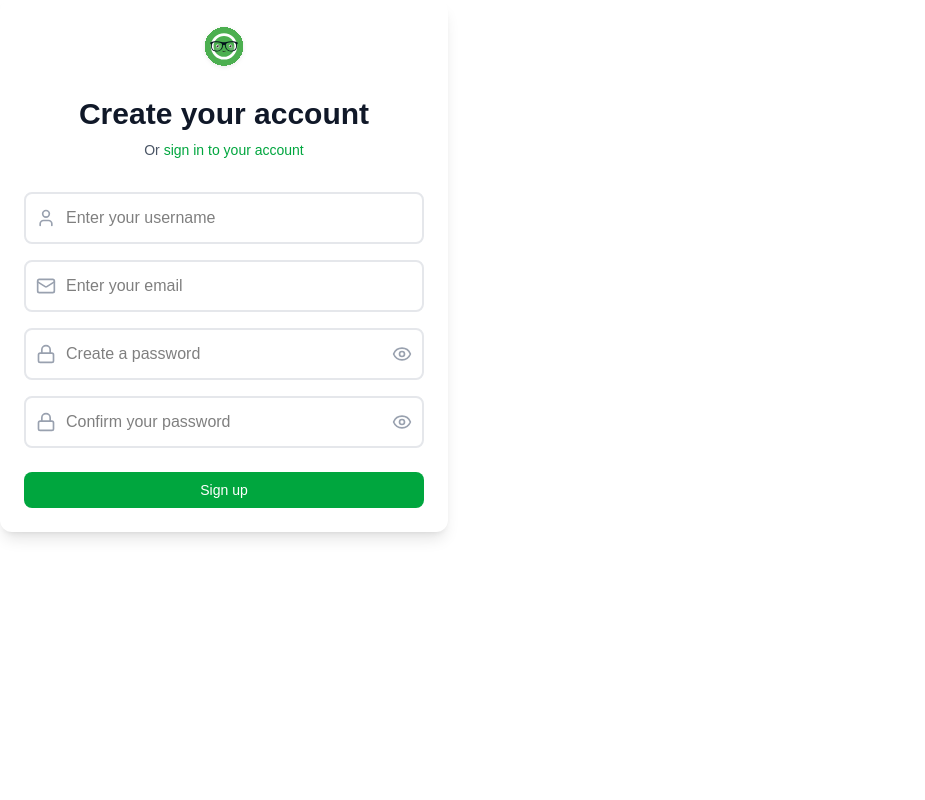
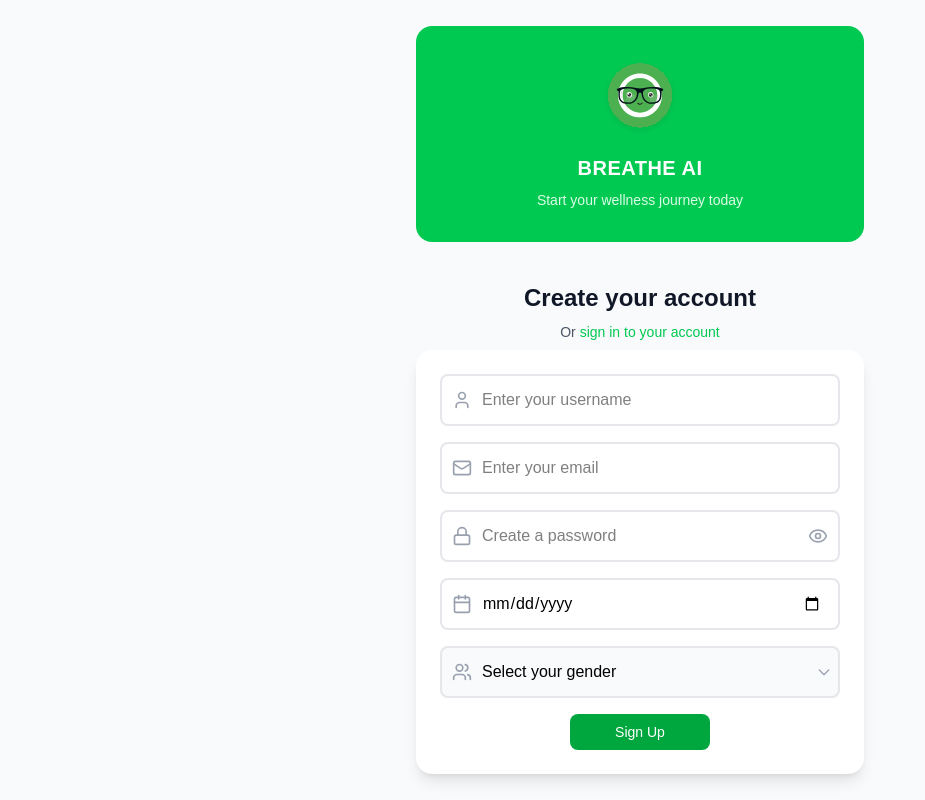
Before and after one commit to MTPL0012-LakhanPanwar/breathe_frontend, a Next.js app: page /signup in a window 1280 px wide. Shown: the whole page, without its empty margins (0-925 px from the left). Built offline with nearby package versions, Linux system fonts and the light colour scheme.

Commit message:
Updated design with validations and show error messages.

```diff
--- a/package.json
+++ b/package.json
@@ -12,6 +12,7 @@
     "next": "15.5.4",
     "react": "19.1.0",
     "react-dom": "19.1.0",
+    "react-hot-toast": "^2.6.0",
     "zustand": "^5.0.8"
   },
   "devDependencies": {
--- a/src/app/admin/users/page.jsx
+++ b/src/app/admin/users/page.jsx
@@ -4,7 +4,7 @@ import { useRouter } from "next/navigation";
 import { useAuthStore } from "@/lib/auth-store";
 import Header from "@/components/Header";
 import Button from "@/components/Button";
-import Toast from "@/components/Toast";
+import { Toaster, toast } from "react-hot-toast";
 import {
   CheckCircle,
   XCircle,
@@ -23,7 +23,7 @@ export default function UsersPage() {
     updateUserApproval,
     isLoadingUsers,
     usersError,
-    users = [],
+    users,
     successMessage,
     clearSuccessMessage,
   } = useAuthStore();
@@ -48,23 +48,17 @@ export default function UsersPage() {
 
   useEffect(() => {
     if (successMessage) {
-      setShowToast(true);
-      const timer = setTimeout(() => {
-        clearSuccessMessage();
-        setShowToast(false);
-      }, 3000);
-      return () => clearTimeout(timer);
+      toast.success(successMessage);
+      clearSuccessMessage();
     }
   }, [successMessage, clearSuccessMessage]);
 
   const handleApprovalToggle = async (userId, currentStatus) => {
     try {
-      // Attempt to toggle approval. The store's updateUserApproval implementation
-      // may accept different params; we attempt a common shape: (id, payload)
       await updateUserApproval(userId, { isApproved: !currentStatus });
-      // refresh users after action (store may do it itself, but safe to call)
       fetchUsers();
     } catch (err) {
+      toast.error("Failed to update approval");
       console.error("Failed to update approval", err);
     }
   };
@@ -80,7 +74,9 @@ export default function UsersPage() {
         status: "declined",
       });
       fetchUsers();
+      toast.success("User declined successfully");
     } catch (err) {
+      toast.error("Failed to decline user");
       console.error("Failed to decline user", err);
     }
   };
@@ -168,16 +164,9 @@ export default function UsersPage() {
   return (
     <div className="min-h-screen bg-gray-50">
       <Header />
-
-      {showToast && successMessage && (
-        <Toast
-          message={successMessage}
-          type="success"
-          onClose={() => setShowToast(false)}
-        />
-      )}
-
       <main className="max-w-7xl mx-auto px-2 sm:px-6 lg:px-8 py-4 sm:py-8">
+        {/* Toaster for all toast messages */}
+        <Toaster position="top-right" reverseOrder={false} />
         <div className="bg-white/80 rounded-lg shadow-sm overflow-hidden backdrop-blur-sm glass-morphism">
           <div className="p-4 sm:p-6 border-b border-gray-200">
             <h1 className="text-xl sm:text-2xl font-bold text-gray-900">
--- a/src/app/chat/page.jsx
+++ b/src/app/chat/page.jsx
@@ -5,7 +5,7 @@ import { useAuthStore } from "@/lib/auth-store";
 import Header from "@/components/Header";
 import Button from "@/components/Button";
 import { Send, Trash2, MessageSquare } from "lucide-react";
-import Toast from "@/components/Toast";
+import { Toaster, toast } from "react-hot-toast";
 
 export default function ChatPage() {
   const router = useRouter();
@@ -14,9 +14,6 @@ export default function ChatPage() {
   const [currentChat, setCurrentChat] = useState([]);
   const [chatHistory, setChatHistory] = useState([]);
   const [activeChatId, setActiveChatId] = useState(null);
-  const [showToast, setShowToast] = useState(false);
-  const [toastMessage, setToastMessage] = useState("");
-  const [toastType, setToastType] = useState("success");
   const messagesEndRef = useRef(null);
 
   // Load chat history from localStorage
@@ -72,11 +69,9 @@ export default function ChatPage() {
     if (!input.trim()) return;
 
     if (!user.isApproved) {
-      setToastMessage(
+      toast.error(
         "Your account is pending approval. You cannot chat at this time."
       );
-      setToastType("error");
-      setShowToast(true);
       return;
     }
 
@@ -143,6 +138,7 @@ export default function ChatPage() {
           isError: true,
         },
       ]);
+      toast.error("Failed to send message. Please try again.");
     }
   };
 
@@ -178,6 +174,7 @@ export default function ChatPage() {
     if (activeChatId === chatId) {
       startNewChat();
     }
+    toast.success("Chat deleted successfully.");
   };
 
   if (!isAuthenticated || !user) {
@@ -191,14 +188,8 @@ export default function ChatPage() {
   return (
     <div className="min-h-screen bg-gray-50 flex flex-col">
       <Header />
-
-      {showToast && (
-        <Toast
-          message={toastMessage}
-          type={toastType}
-          onClose={() => setShowToast(false)}
-        />
-      )}
+      {/* Hot Toast container */}
+      <Toaster position="top-right" reverseOrder={false} />
 
       <div className="flex flex-1 overflow-hidden">
         {/* Chat history sidebar */}
--- a/src/app/login/page.jsx
+++ b/src/app/login/page.jsx
@@ -53,30 +53,47 @@ export default function LoginForm() {
   };
 
   return (
-    <div className="max-w-md w-full space-y-8 p-6 bg-white rounded-xl shadow-lg">
-      <div className="text-center">
+    <div className="min-h-screen bg-gray-50 flex flex-col items-center justify-center p-4">
+      {/* Header with BREATHE AI branding */}
+      <div className="w-full max-w-sm mb-8">
+        <div className="bg-green-500 rounded-2xl p-8 text-center text-white mb-8">
+          <div className="mx-auto mb-4 flex items-center justify-center">
             <Image
               src="/logo.svg"
               alt="BREATHE AI"
-          width={48}
-          height={48}
-          className="mx-auto h-12 w-auto"
+              width={80}
+              height={80}
+              className="rounded-full"
             />
-        <h2 className="mt-6 text-3xl font-extrabold text-gray-900">
+          </div>
+          <h1 className="text-xl font-bold tracking-wide">BREATHE AI</h1>
+          <p className="text-green-100 text-sm mt-2">
+            Welcome back to your wellness journey
+          </p>
+        </div>
+      </div>
+
+      {/* Login Form */}
+      <div className="w-full max-w-sm">
+        <div className="text-center mb-8">
+          <h2 className="text-2xl font-bold text-gray-900 mb-2">
             Sign in to your account
           </h2>
-        <p className="mt-2 text-sm text-gray-600">
-          Or{" "}
+          <p className="text-gray-600 text-sm">
+            or{" "}
             <Link
-            href="/signup"
-            className="font-medium text-green-600 hover:text-green-500"
+              href="signup"
+              className="text-green-500 font-medium hover:text-green-600"
             >
               create a new account
             </Link>
           </p>
         </div>
 
-      <form className="mt-8 space-y-6" onSubmit={handleSubmit}>
+        <form
+          className="bg-white rounded-2xl shadow-lg p-6"
+          onSubmit={handleSubmit}
+        >
           <div className="space-y-4">
             <InputField
               icon={Mail}
@@ -100,18 +117,15 @@ export default function LoginForm() {
               onTogglePassword={() => setShowPassword(!showPassword)}
               showPassword={showPassword}
             />
+
+            <div className="flex items-center justify-center">
+              <Button type="submit" isLoading={isLoading} className="w-35">
+                Sign In
+              </Button>
             </div>
-
-        <Button type="submit" isLoading={isLoading} fullWidth>
-          Sign in
-        </Button>
-
-        {error && (
-          <div className="p-3 bg-red-50 border border-red-200 rounded-lg">
-            <p className="text-sm text-red-600">{error}</p>
           </div>
-        )}
         </form>
+      </div>
     </div>
   );
 }
--- a/src/app/page.jsx
+++ b/src/app/page.jsx
@@ -5,8 +5,7 @@ import { useAuthStore } from "@/lib/auth-store";
 import { useRouter } from "next/navigation";
 import LoginForm from "./login/page";
 import SignupForm from "./signup/page";
-import Image from "next/image";
-import Toast from "@/components/Toast"; // make sure you have a Toast component
+import { Toaster, toast } from "react-hot-toast";
 
 export default function Page() {
   const router = useRouter();
@@ -33,6 +32,21 @@ export default function Page() {
     }
   }, [isAuthenticated, router]);
 
+  // Show success/error toast messages
+  useEffect(() => {
+    if (successMessage) {
+      toast.success(successMessage);
+      clearSuccessMessage();
+    }
+  }, [successMessage, clearSuccessMessage]);
+
+  useEffect(() => {
+    if (error) {
+      toast.error(error);
+      clearError();
+    }
+  }, [error, clearError]);
+
   if (isAuthenticated) {
     return (
       <div className="min-h-screen bg-gradient-to-br from-green-50 via-white to-yellow-50 flex items-center justify-center p-4">
@@ -46,45 +60,16 @@ export default function Page() {
 
   return (
     <div className="min-h-screen bg-gradient-to-br from-green-50 via-white to-yellow-50 flex items-center justify-center p-4">
-      <div className="bg-white rounded-2xl shadow-xl overflow-hidden w-full max-w-md">
-        <div className="bg-gradient-to-r from-green-500 to-green-600 p-6">
-          <div className="text-center">
-            <div className="bg-white/20 rounded-full w-16 h-16 flex items-center justify-center mx-auto mb-4">
-              <Image
-                src="/logo.svg"
-                alt="BREATHE AI"
-                width={32}
-                height={32}
-                className="rounded-full"
-              />
-            </div>
-            <h1 className="text-white text-xl font-semibold">BREATHE AI</h1>
-            <p className="text-white/80 text-sm mt-1">
-              {isLogin
-                ? "Welcome back to your wellness journey"
-                : "Start your journey to inner peace"}
-            </p>
-          </div>
-        </div>
-
-        <div className="p-8">
+      <div className="shadow-xl overflow-hidden w-full max-w-md">
+        <div className="p-0 md:p-8">
           {isLogin ? (
             <LoginForm onSwitchToSignup={() => setIsLogin(false)} />
           ) : (
             <SignupForm onSwitchToLogin={() => setIsLogin(true)} />
           )}
         </div>
-
-        {successMessage && (
-          <Toast
-            message={successMessage}
-            type="success"
-            onClose={clearSuccessMessage}
-          />
-        )}
-
-        {error && <Toast message={error} type="error" onClose={clearError} />}
       </div>
+      <Toaster position="top-right" reverseOrder={false} />
     </div>
   );
 }
--- a/src/app/signup/page.jsx
+++ b/src/app/signup/page.jsx
@@ -2,7 +2,7 @@
 import { useState } from "react";
 import { useRouter } from "next/navigation";
 import { useAuthStore } from "@/lib/auth-store";
-import { Mail, Lock, User } from "lucide-react";
+import { Mail, Lock, User, Calendar, Users } from "lucide-react";
 import SocialLoginButtons from "@/components/SocialLoginButtons";
 import InputField from "@/components/InputField";
 import Button from "@/components/Button";
@@ -16,10 +16,12 @@ export default function SignupForm() {
     username: "",
     email: "",
     password: "",
-    confirmPassword: "",
+    dob: "",
+    gender: "",
   });
   const [showPassword, setShowPassword] = useState(false);
   const [validationErrors, setValidationErrors] = useState({});
+  const [successMessage, setSuccessMessage] = useState("");
 
   const validateForm = () => {
     const errors = {};
@@ -36,8 +38,13 @@ export default function SignupForm() {
     } else if (formData.password.length < 6) {
       errors.password = "Password must be at least 6 characters";
     }
-    if (formData.password !== formData.confirmPassword) {
-      errors.confirmPassword = "Passwords do not match";
+    if (!formData.dob) {
+      errors.dob = "Date of birth is required";
+    } else if (new Date(formData.dob) > new Date()) {
+      errors.dob = "Date of birth cannot be in the future";
+    }
+    if (!formData.gender) {
+      errors.gender = "Gender is required";
     }
     setValidationErrors(errors);
     return Object.keys(errors).length === 0;
@@ -60,38 +67,69 @@ export default function SignupForm() {
       username: formData.username,
       email: formData.email,
       password: formData.password,
+      dob: formData.dob,
+      gender: formData.gender,
     });
 
     if (result.success) {
-      router.push("/");
+      setSuccessMessage(
+        "Your request has been submitted to the Admin. He will review and approve it. Once approved, you will receive confirmation via email."
+      );
     }
   };
 
   return (
-    <div className="max-w-md w-full space-y-8 p-6 bg-white rounded-xl shadow-lg">
-      <div className="text-center">
+    <div className="min-h-screen bg-gray-50 flex flex-col items-center justify-center p-4">
+      {/* Header */}
+      <div className="w-full max-w-md mb-8">
+        <div className="bg-green-500 rounded-2xl p-8 text-center text-white mb-2">
+          <div className="mx-auto mb-4 flex items-center justify-center">
             <Image
               src="/logo.svg"
               alt="BREATHE AI"
-          width={48}
-          height={48}
-          className="mx-auto h-12 w-auto"
+              width={80}
+              height={80}
+              className="rounded-full"
             />
-        <h2 className="mt-6 text-3xl font-extrabold text-gray-900">
+          </div>
+          <h1 className="text-xl font-bold tracking-wide">BREATHE AI</h1>
+          <p className="text-green-100 text-sm mt-2">
+            Start your wellness journey today
+          </p>
+        </div>
+      </div>
+
+      <div className="w-full max-w-md">
+        {/* Show success message instead of form */}
+        {successMessage ? (
+          <div className="bg-white rounded-2xl shadow-lg p-6 text-center">
+            <p className="text-green-600 font-medium mb-5">{successMessage}</p>
+            <Link
+              href="/login"
+              className="text-green-500 font-medium hover:text-green-600"
+            >
+              Sign In
+            </Link>
+          </div>
+        ) : (
+          <>
+            <div className="text-center mb-2">
+              <h2 className="text-2xl font-bold text-gray-900 mb-2">
                 Create your account
               </h2>
-        <p className="mt-2 text-sm text-gray-600">
+              <p className="text-gray-600 text-sm">
                 Or{" "}
                 <Link
                   href="/login"
-            className="font-medium text-green-600 hover:text-green-500"
+                  className="text-green-500 font-medium hover:text-green-600"
                 >
                   sign in to your account
                 </Link>
               </p>
             </div>
 
-      <form className="mt-8 space-y-6" onSubmit={handleSubmit}>
+            <div className="bg-white rounded-2xl shadow-lg p-6">
+              <form className="space-y-4" onSubmit={handleSubmit}>
                 <div className="space-y-4">
                   <InputField
                     icon={User}
@@ -127,29 +165,69 @@ export default function SignupForm() {
                   />
 
                   <InputField
-            icon={Lock}
-            type="password"
-            name="confirmPassword"
-            value={formData.confirmPassword}
+                    icon={Calendar}
+                    type="date"
+                    name="dob"
+                    value={formData.dob}
                     onChange={handleChange}
-            error={validationErrors.confirmPassword}
-            placeholder="Confirm your password"
-            showPasswordToggle={true}
-            onTogglePassword={() => setShowPassword(!showPassword)}
-            showPassword={showPassword}
+                    error={validationErrors.dob}
+                    placeholder="Date of birth"
+                    max={new Date().toISOString().split("T")[0]}
                   />
+
+                  <div className="relative">
+                    <div className="absolute inset-y-0 left-0 pl-3 flex items-center pointer-events-none">
+                      <Users className="h-5 w-5 text-gray-400" />
                     </div>
-
-        <Button type="submit" isLoading={isLoading} fullWidth>
-          Sign up
+                    <select
+                      name="gender"
+                      value={formData.gender}
+                      onChange={handleChange}
+                      className={`w-full pl-10 pr-4 text-black py-3 border-2 rounded-lg focus:ring-2 focus:ring-green-500 focus:border-transparent outline-none transition-all duration-200 bg-gray-50 appearance-none ${
+                        validationErrors.gender
+                          ? "border-red-300 focus:ring-red-500"
+                          : "border-gray-200"
+                      }`}
+                    >
+                      <option value="" disabled>
+                        Select your gender
+                      </option>
+                      <option value="male">Male</option>
+                      <option value="female">Female</option>
+                      <option value="other">Other</option>
+                    </select>
+                    <div className="absolute inset-y-0 right-0 flex items-center px-2 pointer-events-none">
+                      <svg
+                        className="w-4 h-4 text-gray-400"
+                        fill="none"
+                        stroke="currentColor"
+                        viewBox="0 0 24 24"
+                      >
+                        <path
+                          strokeLinecap="round"
+                          strokeLinejoin="round"
+                          strokeWidth="2"
+                          d="M19 9l-7 7-7-7"
+                        />
+                      </svg>
+                    </div>
+                    {validationErrors.gender && (
+                      <p className="border-red-300 text-red-500 focus:ring-red-500 text-sm mt-1">
+                        {validationErrors.gender}
+                      </p>
+                    )}
+                  </div>
+                </div>
+                <div className="flex items-center justify-center">
+                  <Button type="submit" isLoading={isLoading} className="w-35">
+                    Sign Up
                   </Button>
-
-        {error && (
-          <div className="p-3 bg-red-50 border border-red-200 rounded-lg">
-            <p className="text-sm text-red-600">{error}</p>
                 </div>
+              </form>
+            </div>
+          </>
         )}
-      </form>
+      </div>
       {/* <div className="mt-6">
         <div className="relative">
           <div className="absolute inset-0 flex items-center">
--- a/src/components/Button.jsx
+++ b/src/components/Button.jsx
@@ -10,17 +10,20 @@ const Button = ({
   icon: Icon,
   onClick,
   className = "",
-  fullWidth = false
+  fullWidth = false,
 }) => {
   // Base styles
-  const baseStyles = "inline-flex items-center justify-center rounded-lg font-medium transition-colors focus:outline-none focus:ring-2 focus:ring-offset-2";
+  const baseStyles =
+    "inline-flex items-center justify-center text-sm rounded-lg font-medium transition-colors focus:outline-none focus:ring-2 focus:ring-offset-2";
 
   // Variant styles
   const variantStyles = {
     primary: "bg-green-600 text-white hover:bg-green-700 focus:ring-green-500",
-    secondary: "bg-gray-200 text-gray-800 hover:bg-gray-300 focus:ring-gray-500",
+    secondary:
+      "bg-gray-200 text-gray-800 hover:bg-gray-300 focus:ring-gray-500",
     danger: "bg-red-600 text-white hover:bg-red-700 focus:ring-red-500",
-    outline: "bg-transparent border-2 border-gray-300 text-gray-700 hover:bg-gray-50 focus:ring-gray-500",
+    outline:
+      "bg-transparent border-2 border-gray-300 text-gray-700 hover:bg-gray-50 focus:ring-gray-500",
     ghost: "bg-transparent text-gray-700 hover:bg-gray-100 focus:ring-gray-500",
   };
 
@@ -40,8 +43,8 @@ const Button = ({
         ${baseStyles}
         ${variantStyles[variant]}
         ${sizeStyles[size]}
-        ${fullWidth ? 'w-full' : ''}
-        ${disabled ? 'opacity-50 cursor-not-allowed' : ''}
+        ${fullWidth ? "w-full" : ""}
+        ${disabled ? "opacity-50 cursor-not-allowed" : ""}
         ${className}
       `}
     >
--- a/src/components/Header.jsx
+++ b/src/components/Header.jsx
@@ -78,7 +78,7 @@ const Header = () => {
             </div>
             <button
               onClick={handleLogout}
-              className="px-3 py-2 rounded-md text-sm font-medium text-red-600 hover:text-red-700 hover:bg-red-50"
+              className="cursor-pointer px-3 py-2 rounded-md text-sm font-medium text-red-600 hover:text-red-700 hover:bg-red-50"
             >
               Logout
             </button>
--- a/src/components/InputField.jsx
+++ b/src/components/InputField.jsx
@@ -25,9 +25,7 @@ const InputField = ({
           value={value}
           onChange={onChange}
           className={`
-              w-full pl-10 pr-${
-                showPasswordToggle ? "10" : "4"
-              } py-3  text-black
+              w-full pl-10 pr-${showPasswordToggle ? "10" : "4"} py-3 text-black
               border-2 rounded-lg transition-all duration-300 ease-in-out
               focus:outline-none focus:ring-2 focus:ring-green-500/20
               ${
--- a/src/components/Toast.jsx
+++ /dev/null
@@ -1,41 +0,0 @@
-import { AlertCircle, CheckCircle } from "lucide-react";
-import { useEffect } from "react";
-
-const Toast = ({ message, type = "success", onClose }) => {
-  useEffect(() => {
-    const timer = setTimeout(() => {
-      onClose();
-    }, 3000);
-
-    return () => clearTimeout(timer);
-  }, [onClose]);
-
-  return (
-    <div
-      className={`
-        fixed top-4 right-4 z-50 flex items-center space-x-3 px-4 py-3 rounded-lg shadow-lg
-        ${
-          type === "success"
-            ? "bg-green-50 border border-green-200 text-green-800"
-            : "bg-red-50 border border-red-200 text-red-800"
-        }
-        transform transition-all duration-300 ease-in-out
-      `}
-    >
-      {type === "success" ? (
-        <CheckCircle className="h-5 w-5 text-green-600" />
-      ) : (
-        <AlertCircle className="h-5 w-5 text-red-600" />
-      )}
-      <span className="font-medium">{message}</span>
-      <button
-        onClick={onClose}
-        className="ml-2 text-gray-400 hover:text-gray-600"
-      >
-        ×
-      </button>
-    </div>
-  );
-};
-
-export default Toast;
```
Also changed, not shown: src/app/dashboard/page.jsx (+12 -17 lines), src/app/profile/page.jsx (+15 -23 lines), 1 other file (tests, documents, lock files or other folders). Lines whose indentation alone changed are shown as unchanged.
